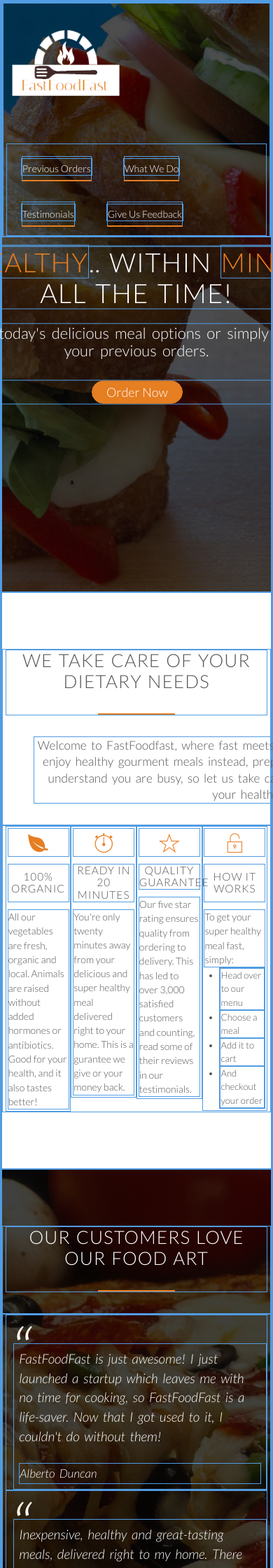
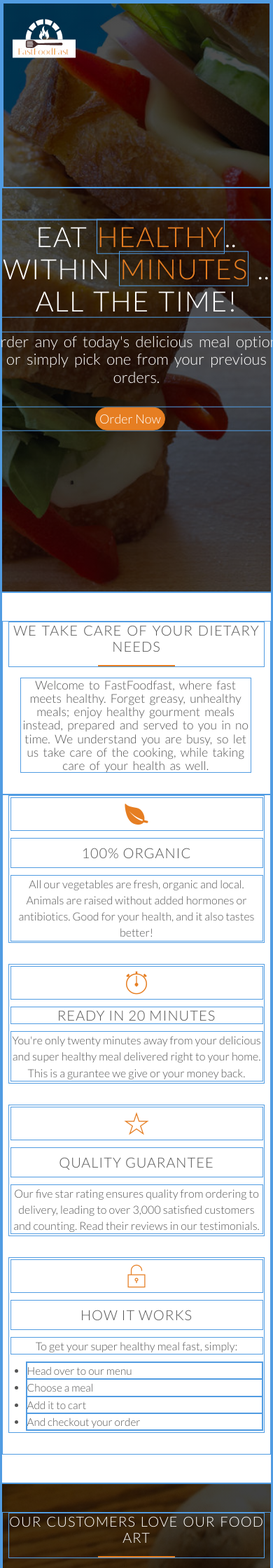
Before and after one commit to Kenneth-Macharia/FastFoodFast, a Flask app: template app/v1/views/templates/index.html in a window 390 px wide; the page is wider, and only the part inside the window is pictured. Shown: the top 2240 px of that part at 70% size. Run offline with Flask 2, Linux system fonts and the light colour scheme; the template is opened without the code that fills it, so the values that code supplies are empty; parts of the project's set-up code (start-up, migrations or seed data) failed here and were passed over; some web fonts are replaced.

Commit message:
[Feature #164026751] add more responsiveness to index.html

```diff
--- a/app/v1/views/static/css/queries.css
+++ b/app/v1/views/static/css/queries.css
@@ -45,8 +45,13 @@
 
  @media only screen and (max-width:768px) {
    /* 481 - 768px */
+   section { padding: 60px 0; }
+   .logo {
+      height: 130px;
+      width: auto;
+   }
    h1 { font-size: 190%; }
-   h2 { font-size: 130%; }
+   h2 { font-size: 120%; }
    .header_texbox p { font-size: 110%; }
    .box h3 {
       font-size: 77%;
@@ -57,7 +62,10 @@
       margin-top: 0;
    }
    .box { margin-left: 0px; }
-   .box p { font-size: 70%; }
+   .box p {
+      font-size: 70%;
+      text-align: left;
+   }
    .intro {
       width:660px;
       margin-left: 40px;
@@ -65,12 +73,93 @@
    .single_line_3_h3 {
       padding: 9px 0 9px 0px;
    }
+   .blockquote { font-size: 85%; }
    .icon-big { font-size: 170%; }
    .span-1-of-4 { width: 25%; }
-
+   .menu_divs h3 { font-size: 90%;}
+   .meal_desc P { font-size: 80%; }
+   .single_line_4_h3 { padding: 14px 0 16px 0px; }
+   .single_line_5_h3 { padding-top: 14px; }
+   .btn_meal:link,
+   .btn_meal:visited,
+   .btn_meal:hover,
+   .btn_meal:active {
+      font-size: 80%;
+   }
  }
 
  @media only screen and (max-width:480px) {
    /* 0 - 480px */
+   section { padding: 40px 0; }
+   .row { padding: 0 2%; }
+   .logo {
+      height: 100px;
+      width: auto;
+   }
+   .header_texbox { width:450px; }
+   .main_nav { visibility: hidden; }
+   h1 { font-size: 200%; }
+   .header_texbox p { font-size: 110%; }
+   .btn:link,
+   .btn:visited,
+   .btn:active,
+   .btn:hover {
+      font-size: 90%;
+      padding: 5px 5px;
+      margin-left: 165px;
+   }
+   h2 {
+      font-size: 100%;
+      margin-bottom: 15px;
+   }
+   h2:after { margin-top: 15px; }
+   .intro {
+      line-height: 110%;
+      width:90%;
+      margin-left: 17px;
+   }
+   .box {
+      width: 100%;
+      margin-bottom: 30px;
+   }
+   .icon-big { font-size: 200%; }
+   .box h3 { font-size: 100%; }
+   .box p {
+      font-size: 80%;
+      text-align: center;
+   }
+   .works_list {
+      font-size: 77%;
+      margin-top: 10px;
+   }
+   blockquote {
+      font-size: 90%;
+      margin-bottom: 30px;
+   }
+   .menu_divs {
+      padding: 7Px;
+   }
+   .menu_divs h3 {
+      font-size: 85%;
+      padding-top: 5px 0 0 0;
+      margin-bottom: 10px;
+   }
+   .menu_box { margin: 20px 0 20px 0; }
+   .menu_box_2 { margin-left: 10px; }
+   .meal_desc p {
+      font-size: 78%;
+      line-height: 130%;
+   }
+   .meal_price { font-size: 140%; }
+   .btn_meal:link,
+   .btn_meal:visited,
+   .btn_meal:active,
+   .btn_meal:hover {
+      font-size: 70%;
+      padding: 5px 5px;
+      margin-left: 16px;
+   }
+   .feedback_form,
+   .feedback_row { width: 100%; }
 
  }
--- a/app/v1/views/templates/index.html
+++ b/app/v1/views/templates/index.html
@@ -83,11 +83,9 @@
          </div>
          <div class="col span-1-of-4 box">
            <i class="ion-ios-star-outline icon-big"></i>
-           <h3>Quality guarantee</h3>
+           <h3 class="single_line_3_h3">Quality guarantee</h3>
            <p>
-             Our five star rating ensures quality from ordering to delivery. This
-             has led to over 3,000 satisfied customers and counting, read some of
-             their reviews in our testimonials.
+             Our five star rating ensures quality from ordering to delivery, leading to over 3,000 satisfied customers and counting. Read their reviews in our testimonials.
            </p>
          </div>
          <div class="col span-1-of-4 box">
@@ -233,19 +228,18 @@
               </div>
             </div>
             <div class="col span-1-of-3">
-              <div class="menu_box">
+              <div class="menu_box menu_box_2">
                 <div class="menu_divs">
-                  <h3>Paleo beef steak with vegetables</h3>
+                  <h3 class="single_line_3_h3 single_line_5_h3">Paleo beef steak with vegetables</h3>
                 </div>
                 <div class="menu_divs meal_desc">
                   <p>
-                    Full-flavored steak and grilled vegetables make this recipe a
-                    rich and satisfying meal, while a fresh vinaigrette adds a
+                    Full-flavored steak and grilled vegetables make this recipe a rich and satisfying meal, while a fresh vinaigrette adds a
                     sophisticated tangy taste.
                   </p>
                 </div>
                 <div class="img_plan_div">
-                  <img src="../static/images/5.jpg" alt="Autumn pumpkin soup">
+                  <img src="../static/images/5.jpg" alt="Paleo beef steak">
                 </div>
                 <div class="menu_divs">
                   <p class="meal_price">$25<span> only</span></p>
```
Also changed, not shown: other parts of app/v1/views/templates/index.html (+14 -19 lines).
